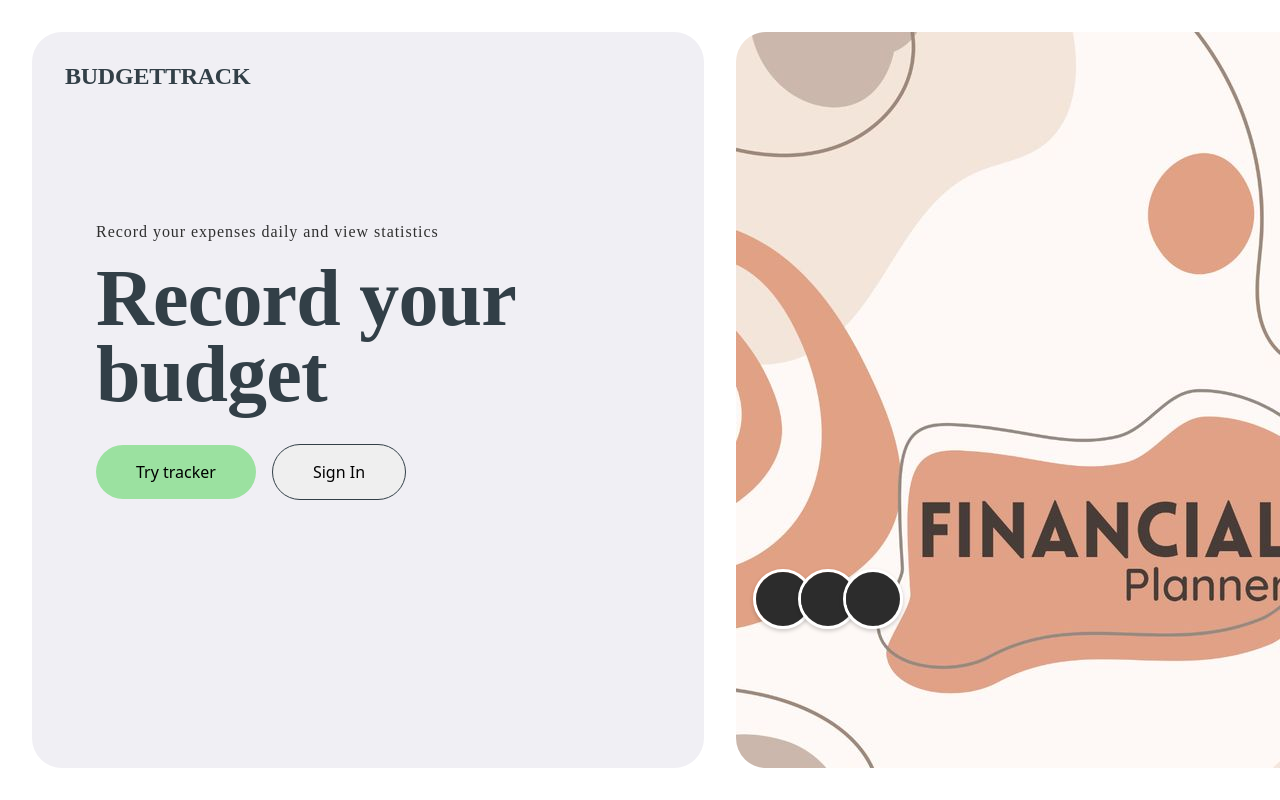
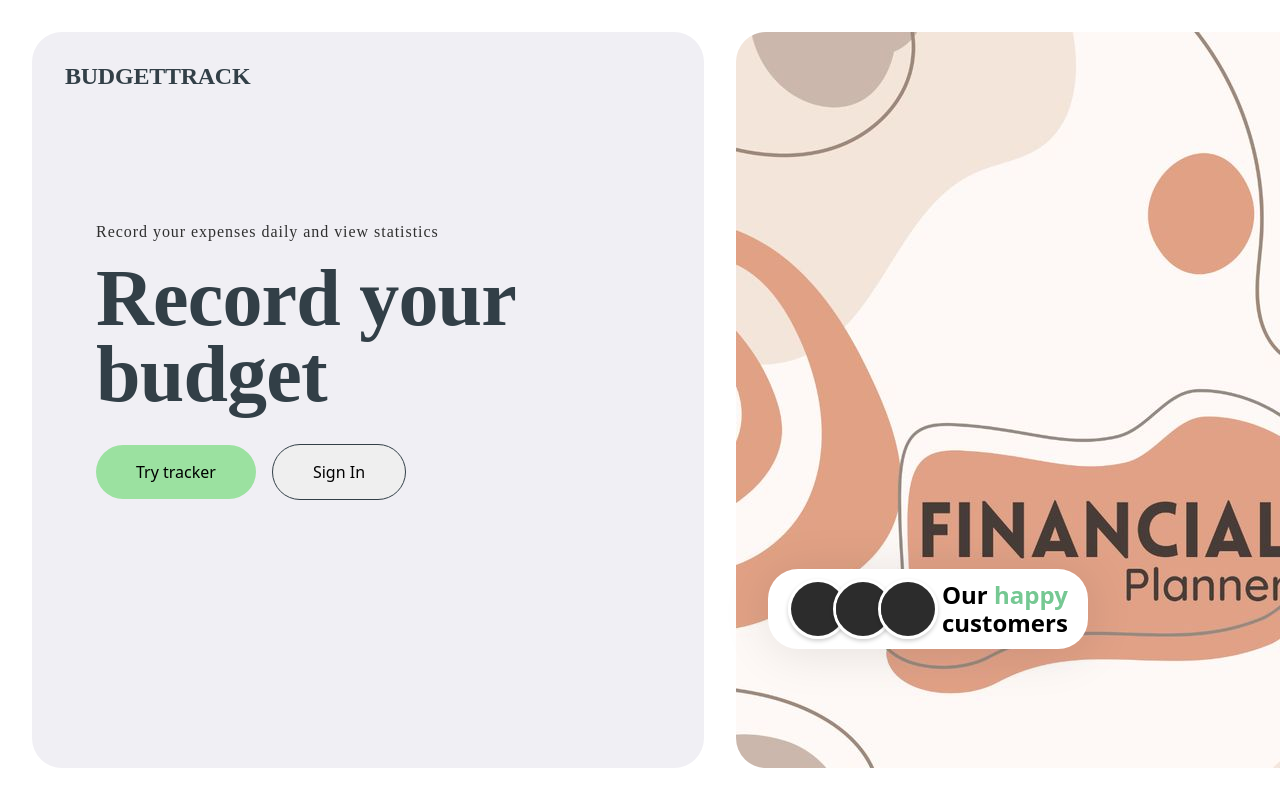
Before and after one commit to kulikp1/qualification, a React (Vite) app: page / in a window 1280 px wide. Shown: the top 800 px of the page. Built offline with nearby package versions, Linux system fonts and the light colour scheme.

Commit message:
finish advantages section (fake img)

```diff
--- a/src/components/HomePage/AdvantagesSection/AdvantagesSection.jsx
+++ b/src/components/HomePage/AdvantagesSection/AdvantagesSection.jsx
@@ -9,11 +9,9 @@ const AdvantagesSection = () => {
           <img src={customer1} alt="Customer 2" className={css.avatar} />
           <img src={customer1} alt="Customer 3" className={css.avatar} />
         </div>
-        <div className={css.text}>
-          {/* <h2>
-            Our <span className={css.highlight}>happy</span> customers
-          </h2> */}
-        </div>
+        <h2 className={css.describe}>
+          Our <span className={css.highlight}>happy</span> customers
+        </h2>
       </div>
     </div>
   );
--- a/src/components/HomePage/AdvantagesSection/AdvantagesSection.module.css
+++ b/src/components/HomePage/AdvantagesSection/AdvantagesSection.module.css
@@ -13,13 +13,25 @@
   background: url(../../../assets/homePageAssets/background.jpg);
 }
 .avatarContainer {
+  display: flex;
+  gap: 4px;
+
+  width: 320px;
+
   margin-top: 537px;
+  align-items: center;
+
+  border-radius: 30px;
+  background: #fff;
+  box-shadow: 0px 4px 50px 0px rgba(0, 0, 0, 0.1);
+  padding-top: 10px;
+  padding-bottom: 10px;
 }
 .avatars {
   display: flex;
   align-items: center;
   gap: -10px; /* Негативний відступ для перекриття аватарів */
-  position: relative;
+  padding-left: 35px;
 }
 
 .avatar {
@@ -30,7 +42,8 @@
   object-fit: cover; /* Коректне відображення зображення */
   box-shadow: 0 2px 4px rgba(0, 0, 0, 0.2); /* Тінь для аватарів */
   position: relative;
-  margin-left: -15px; /* Негативний відступ для перекриття */
+
+  margin-left: -15px;
   z-index: 1; /* Для контролю порядку шарів */
 }
 
```
